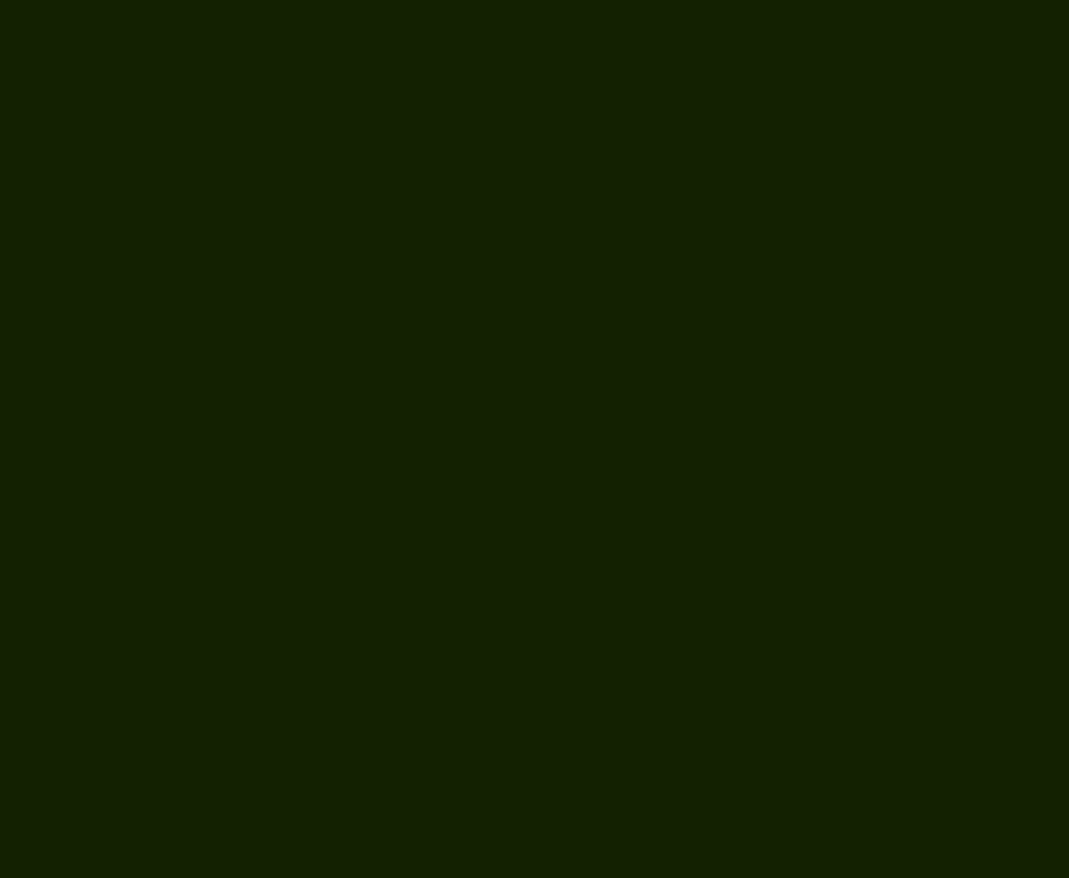
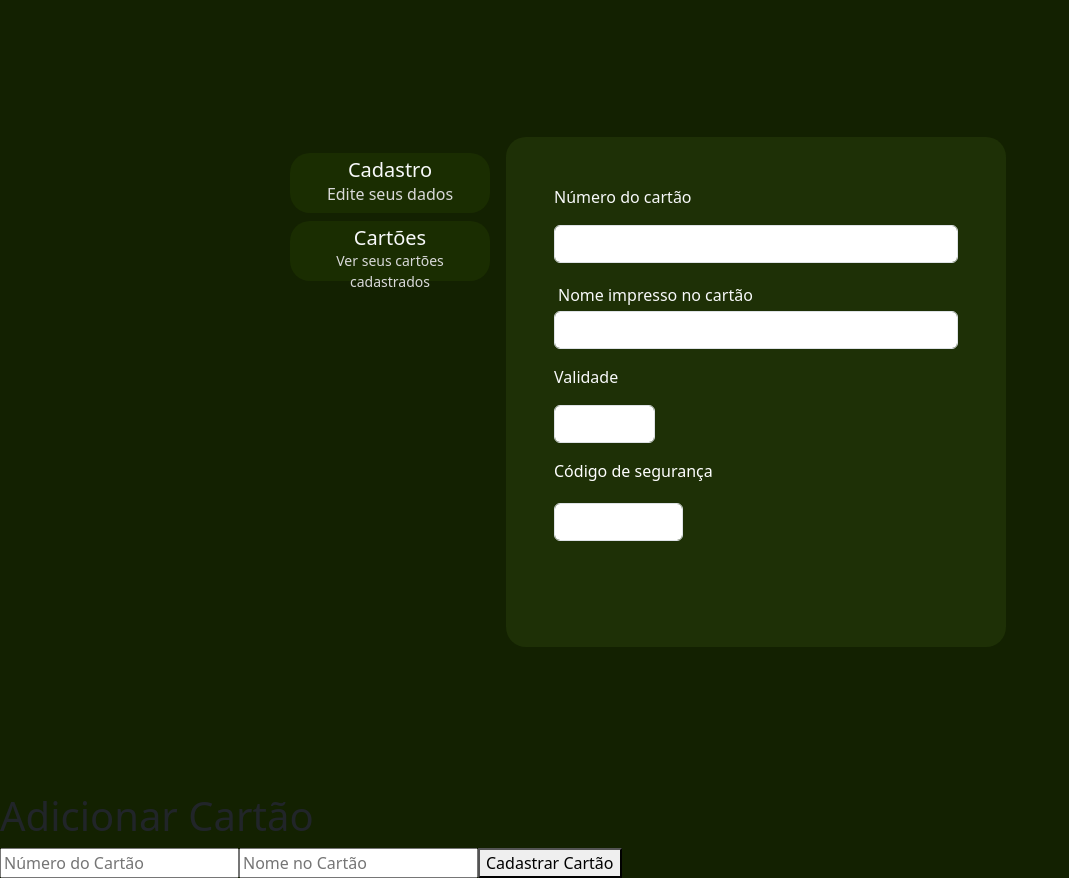
Before and after one commit to BiaS1lva6/devSteam-2025-main, a React app: page /AddCartoes in a window 1280 px wide. Before the commit this address had no page. Shown: the part 100-978 px from the top of the page, without its empty margins (0-1069 px from the left). Before the commit the page ends 800 px from the top, so only its background shows below. Built offline with nearby package versions, Linux system fonts and the light colour scheme; the HTML template or start-up script is replaced by a standard one.

Commit message:
fazendo a pagina adiconar cartão

```diff
--- a/src/main.jsx
+++ b/src/main.jsx
@@ -13,6 +13,7 @@ import Checkout from "./pages/Checkout.jsx";
 import { formatarMoeda } from "./utils/formatters.js";
 import Perfil from "./pages/Perfil.jsx";
 import Cartoes from "./pages/Cartoes.jsx";
+import AddCartoes from "./pages/AddCartoes.jsx";
 
 
 // Contexto global acessível a todas as rotas
@@ -29,6 +30,7 @@ ReactDOM.createRoot(document.getElementById("root")).render(
           <Route path="/login" element={<Login />} />
           <Route path="/checkout" element={<Checkout />} />
           <Route path="/perfil" element={<Perfil />} />
+          <Route path="/AddCartoes" element={<AddCartoes />} />
         </Routes>
       </BrowserRouter>
     </GlobalContext.Provider>
--- a/src/pages/AddCartoes.jsx
+++ b/src/pages/AddCartoes.jsx
@@ -1,10 +1,149 @@
-import React from 'react'
-
-const AddCartoes = () => {
-  return (
 
 
-  )
-}
+import { Link } from "react-router";
+import HeaderLogin from "../components/HeaderLogin";
+import React, { useState } from "react";
 
-export default AddCartoes
+const AddCartao = () => {
+  const [numeroCartao, setNumeroCartao] = useState("");
+  const [nomeCartao, setNomeCartao] = useState("");
+
+  const handleAddCartao = () => {
+    const novoCartao = { numero: numeroCartao, nome: nomeCartao };
+
+    // Recupera os cartões existentes no localStorage
+    const cartoesExistentes = JSON.parse(localStorage.getItem("cartoes")) || [];
+
+    // Adiciona o novo cartão ao array existente
+    const cartoesAtualizados = [...cartoesExistentes, novoCartao];
+
+    // Salva o array atualizado no localStorage
+    localStorage.setItem("cartoes", JSON.stringify(cartoesAtualizados));
+
+    alert("Cartão cadastrado com sucesso!");
+    setNumeroCartao("");
+    setNomeCartao("");
+  };
+
+
+
+
+
+
+
+  return (
+    <>
+      <HeaderLogin />
+
+      <div
+        className=" d-flex justify-content-center align-items-center"
+        style={{ height: "100dvh" }}
+      >
+        <div className="d-flex">
+          <div className="d-flex flex-column gap-2 m-3">
+            <Link to={"/perfil"} className="text-light text-decoration-none">
+              <button className="edicao">
+                <h5 className="m-0 text-light mt-1">Cadastro</h5>
+                <p className="textEdicao">Edite seus dados</p>
+              </button>
+            </Link>
+
+
+            <Link to={"/cartoes"} className="text-light text-decoration-none">
+              <button className="edicao">
+                <h5 className="m-0 text-light mt-1">Cartões</h5>
+                <p className="textEditar">Ver seus cartões cadastrados</p>
+              </button>
+            </Link>
+          </div>
+
+
+
+
+
+            <div className="cadastro d-flex flex-column align-items-start p-5 gap-3">
+
+             <p className="text-light disabled m-0">Número do cartão</p>
+                <input
+              id="email"
+              type="text"
+
+              className={`form-control w-100 col-auto col-form-label" `}
+
+
+            />
+             <div className=" d-flex flex-column align-items-start w-100">
+             <p className="text-light disabled p-1 m-0">Nome impresso no cartão</p>
+                <input
+              id="email"
+              type="text"
+              className={`form-control w-100 col-auto col-form-label `}
+
+
+            />
+            </div>
+            <label className="text-light">Validade</label>
+
+
+            <div className=" d-flex  align-items-start w-100">
+
+                <input
+              id="email"
+              type="text"
+              className={`form-control w-25 col-auto col-form-label `}
+
+
+            />
+
+          </div>
+
+            <label className="block mb-1 text-white">Código de segurança</label>
+            <div className="flex gap-2">
+
+                <input
+              id="email"
+              type="text"
+              className={`form-control w-50 col-auto col-form-label `}
+
+
+            />
+             </div>
+
+
+
+  <option date></option>
+
+
+</div>
+            {/* <button
+              className="btn btn-success shadow-sm  "
+              type="button"
+              data-bs-toggle="modal"
+              data-bs-target="#exampleModal"
+
+              onClick={() => handleSave()}
+            >
+              Salvar
+            </button> */}
+            </div>
+            </div>
+
+            <h1>Adicionar Cartão</h1>
+      <input
+        type="text"
+        placeholder="Número do Cartão"
+        value={numeroCartao}
+        onChange={(e) => setNumeroCartao(e.target.value)}
+      />
+      <input
+        type="text"
+        placeholder="Nome no Cartão"
+        value={nomeCartao}
+        onChange={(e) => setNomeCartao(e.target.value)}
+      />
+      <button onClick={handleAddCartao}>Cadastrar Cartão</button>
+  </>
+  );
+};
+
+export default AddCartao;
```
